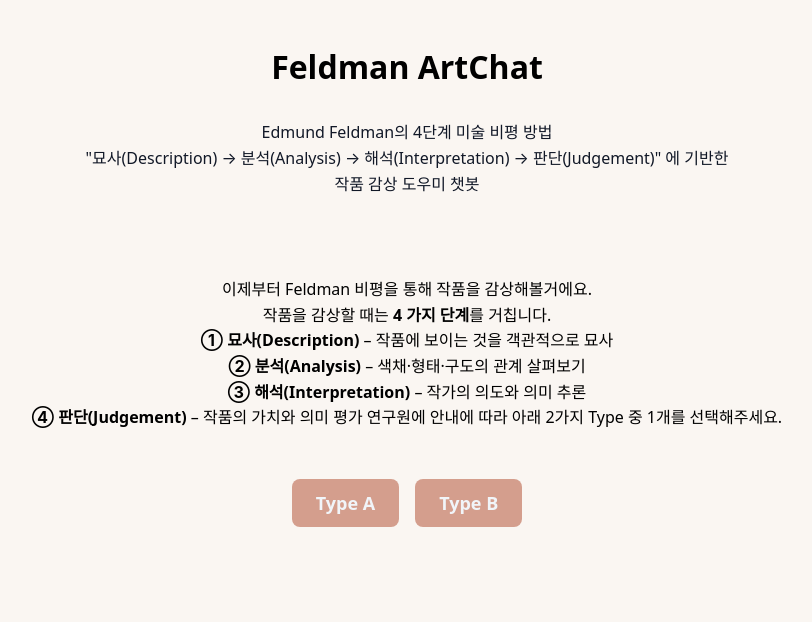
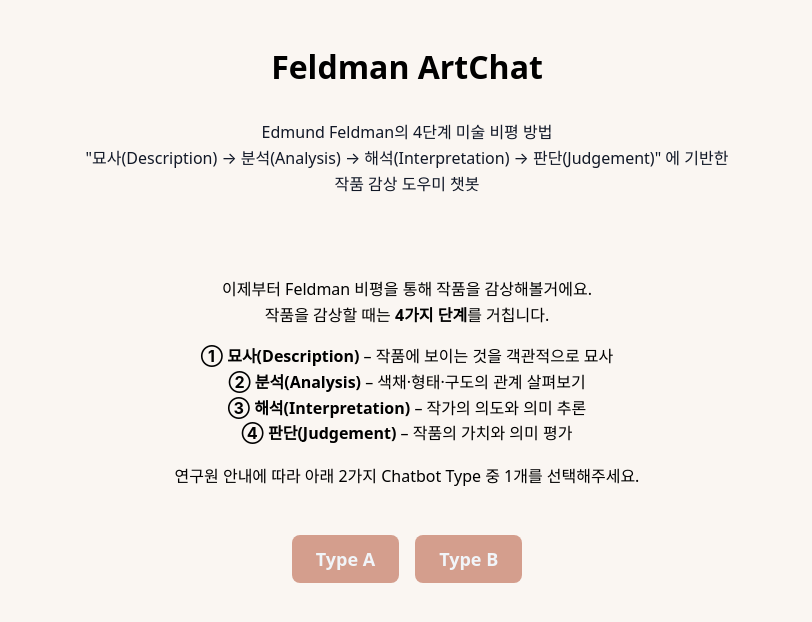
Before and after one commit to Sunnnyyy16/feldman_artchat, a Next.js app: page /feldman_artchat/ in a window 1280 px wide. Shown: the top 622 px of the page, without its empty margins (233-1045 px from the left). Built offline with nearby package versions, Linux system fonts and the light colour scheme.

Commit message:
main page minor issues fix

```diff
--- a/app/page.js
+++ b/app/page.js
@@ -16,15 +16,16 @@ export default function Home() {
       <section style={{ margin: "2rem 0", textAlign: "center" }}>
         <p style={{ lineHeight: "1.6" }}>
           이제부터 Feldman 비평을 통해 작품을 감상해볼거에요. <br />
-          작품을 감상할 때는 <strong>4 가지 단계</strong>를 거칩니다.<br />
-          <strong>① 묘사(Description)</strong> – 작품에 보이는 것을 객관적으로 묘사<br />
-          <strong>② 분석(Analysis)</strong> – 색채·형태·구도의 관계 살펴보기<br />
-          <strong>③ 해석(Interpretation)</strong> – 작가의 의도와 의미 추론<br />
-          <strong>④ 판단(Judgement)</strong> – 작품의 가치와 의미 평가
-
-          연구원에 안내에 따라 아래 2가지 Type 중 1개를 선택해주세요.
+          작품을 감상할 때는 <strong>4가지 단계</strong>를 거칩니다.
         </p>
-      </section>
+        <ul style={{ listStyle: "none", padding: 0, lineHeight: "1.6" }}>
+          <li><strong>① 묘사(Description)</strong> – 작품에 보이는 것을 객관적으로 묘사</li>
+          <li><strong>② 분석(Analysis)</strong> – 색채·형태·구도의 관계 살펴보기</li>
+          <li><strong>③ 해석(Interpretation)</strong> – 작가의 의도와 의미 추론</li>
+          <li><strong>④ 판단(Judgement)</strong> – 작품의 가치와 의미 평가</li>
+        </ul>
+        <p>연구원 안내에 따라 아래 2가지 Chatbot Type 중 1개를 선택해주세요.</p>
+</section>
 
       <div className={styles.buttonGroup}>
         <Link href="/chatbot/a" className={styles.button}>Type A</Link>
```
